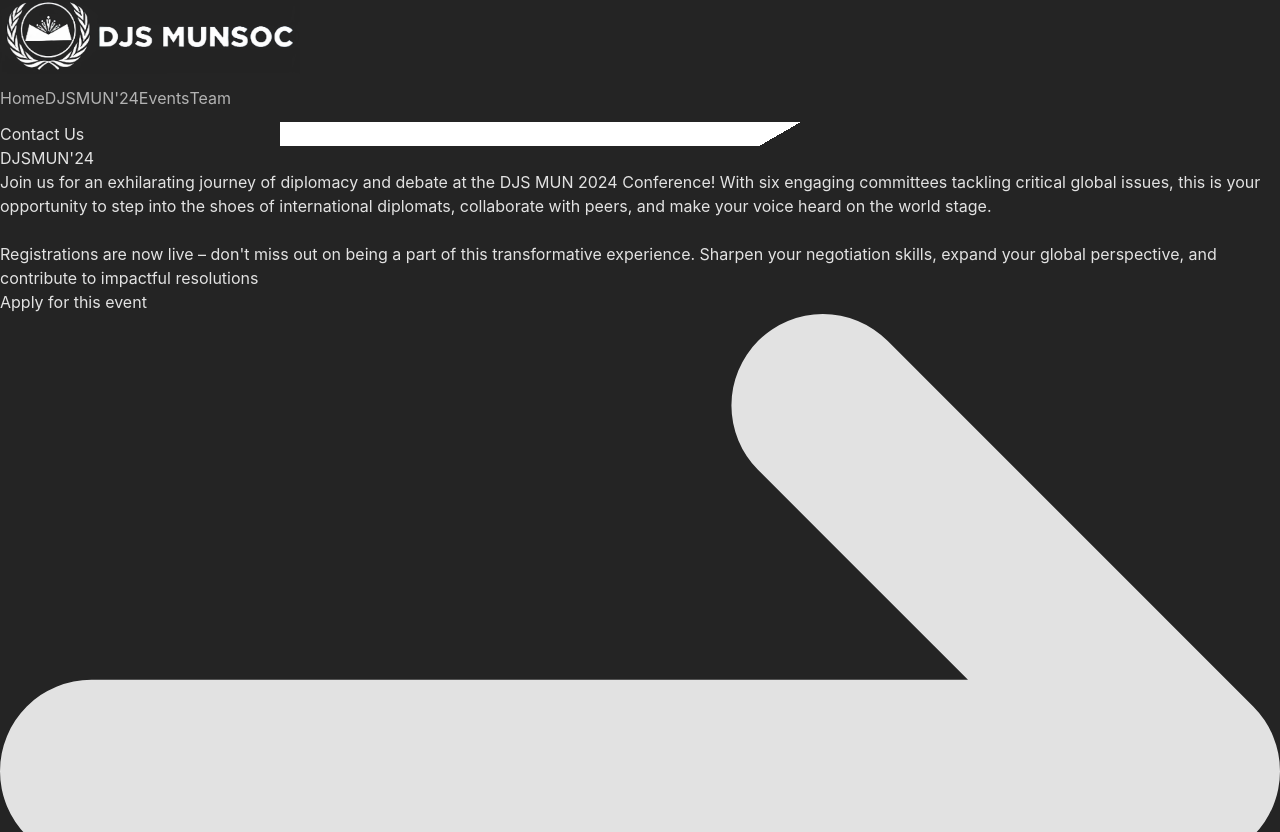
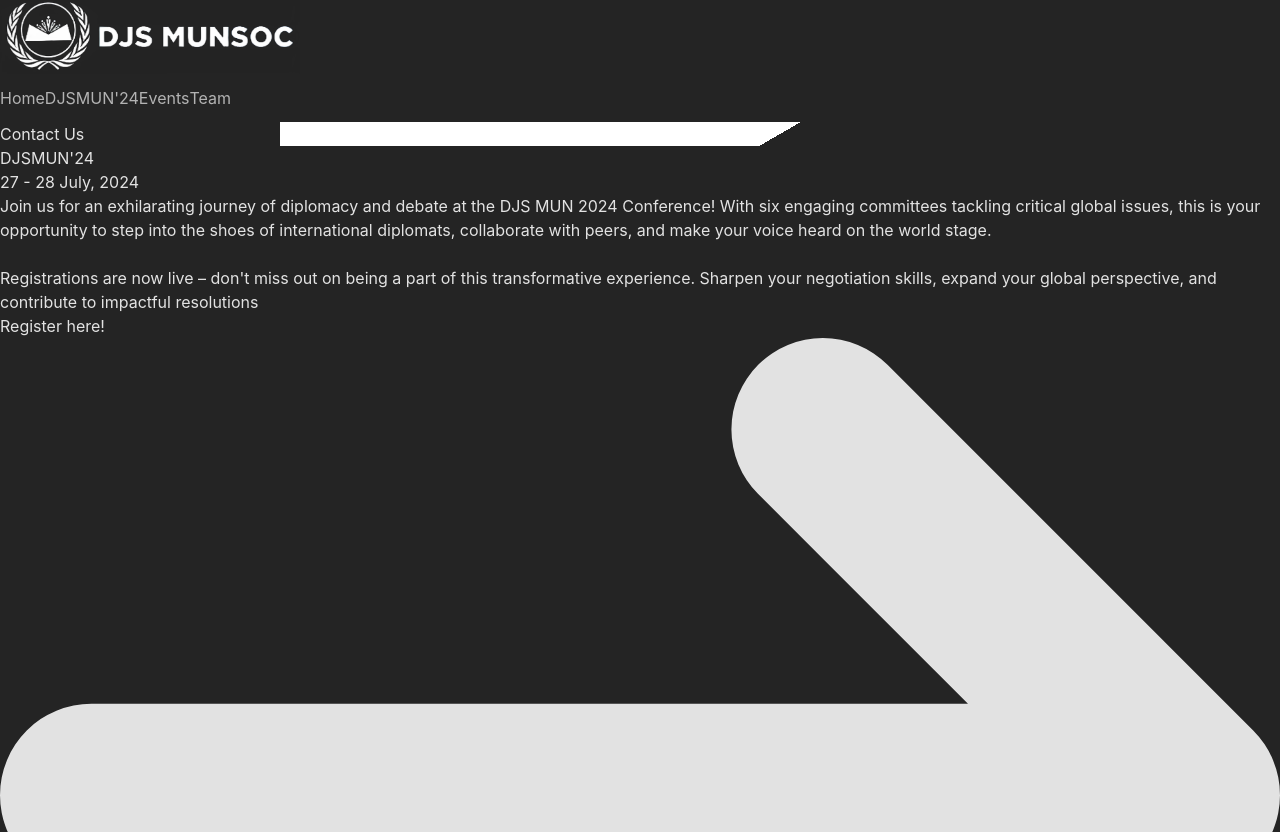
Before and after one commit to Mithil-Goradia/DJS-Litsoc, a React (Vite) app: page /DJMUN24 in a window 1280 px wide. Shown: the part 288-1120 px from the top of the page. Built offline with nearby package versions, Linux system fonts and the light colour scheme.

Commit message:
link changed

```diff
--- a/src/constants/index.js
+++ b/src/constants/index.js
@@ -245,7 +245,7 @@
         name: "Mohit Shah",
         description: "Delegate General",
         image:"./core/Mohit.jpg",
-        links: { linkedin: "", instagram: "" },
+        links: { linkedin: "http://www.linkedin.com/in/mohit-shah-38939821a", instagram: "https://www.instagram.com/_mohit.13_/#" },
       },
       {
         name: "Meet Jain",
--- a/src/pages/DJMUN24.jsx
+++ b/src/pages/DJMUN24.jsx
@@ -45,6 +45,7 @@
         >
           DJSMUN'24
         </div>
+        <div className="text-extrabold text-xl md:text-3xl pt-2 pb-8 text-center">27 - 28 July, 2024</div>
         <div
           className="w-full lg:px-44 px-[14px] text-2xl text-center pb-10"
           data-aos="fade-down"
@@ -63,18 +64,18 @@
         </div>
 
         <div
-          className="w-full flex justify-center"
+          className="w-full flex flex-col justify-center items-center"
           data-aos="fade-up"
           data-aos-delay="500"
         >
           <a
             // data-aos="fade-up"
             // data-aos-delay="1300"
-            href="https://instagram.com"
+            href="https://forms.gle/oixGAK8QfDbL69LWA"
             target="_blank"
-            className="pointer text-[18px] w-[225px] lg:mb-20 mb-6 flex items-center justify-start gap-1 px-4 py-2 text-white hover:text-[#242424] hover:bg-white hover:scale-110 rounded-full border-[2px] border-solid border-white font-medium leading-normal button-2"
+            className="pointer text-center text-[24px] w-[225px] lg:mb-10 mb-6 flex items-center justify-start gap-1 px-4 py-2 text-white hover:text-[#242424] hover:bg-white hover:scale-110 rounded-full border-[2px] border-solid border-white font-medium leading-normal button-2"
           >
-            Apply for this event
+            Register here!
             <svg
               className="rtl:rotate-180 w-3.5 h-3.5 ms-2"
               aria-hidden="true"
```
